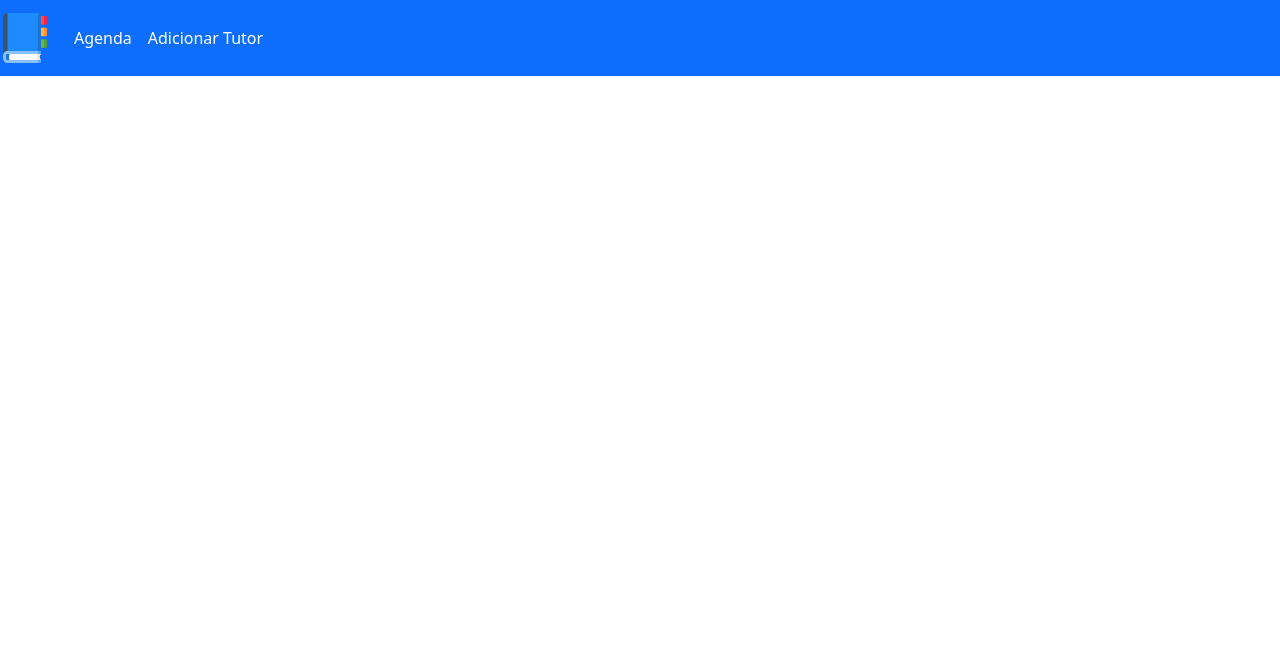
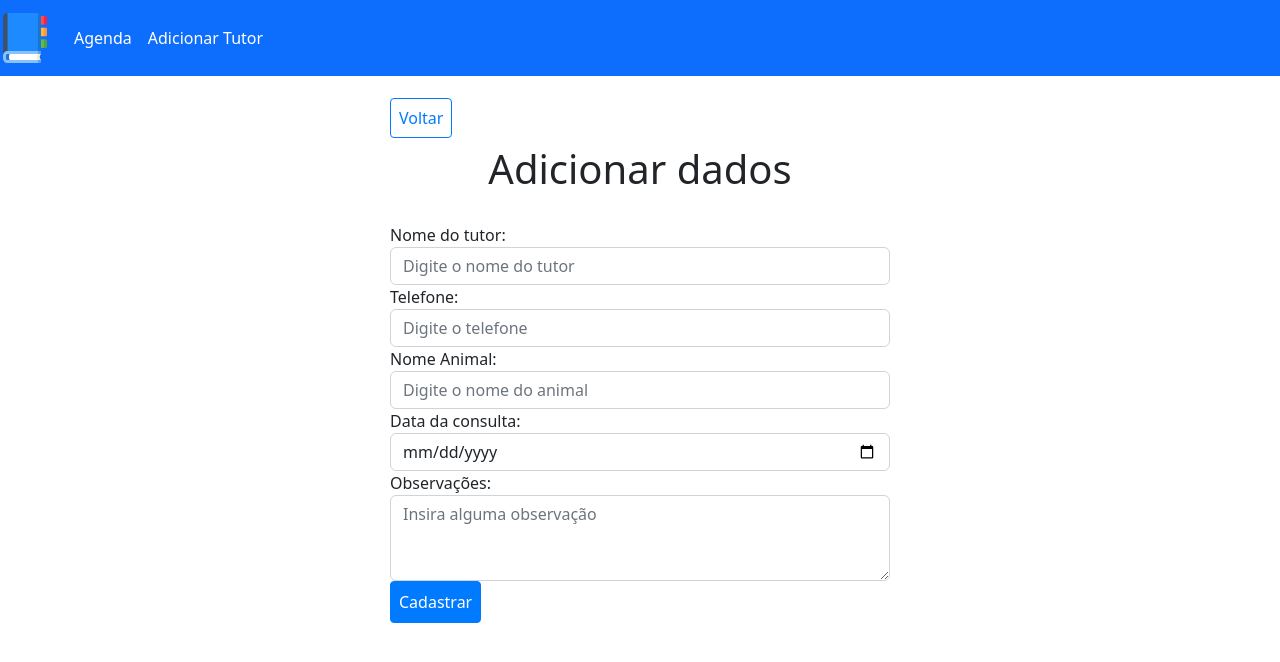
Before and after one commit to mendjoy/agenda_consultas, a PHP site: page /create.php in a window 1280 px wide. Shown: the top 662 px of the page. Run offline with PHP 8.4, Linux system fonts and the light colour scheme.

Commit message:
pagina front-end para adicionar dados

```diff
--- a/create.php
+++ b/create.php
@@ -1,4 +1,42 @@
 <?php
     include_once("templates/header.php");
+?>
+
+    <div class="container">
+        <?php include_once("templates/backbtn.html"); ?>
+        <h1 id="main-title">Adicionar dados</h1>
+
+            <form action="<?=$BASE_URL?>config/process.php" method="POST" id="create-form">
+
+                <input type="hidden" name="type" value="Create">
+                <div class="form-group">
+                    <label for="name">Nome do tutor:</label>
+                    <input type="text" class="form-control" id="name" name="name" placeholder="Digite o nome do tutor" required>
+                </div>
+
+                <div class="form-group">
+                    <label for="phone">Telefone:</label>
+                    <input type="text" class="form-control" id="phone" name="phone" placeholder="Digite o telefone" required>
+                </div>
+                <div class="form-group">
+                    <label for="animal">Nome Animal:</label>
+                    <input type="text" class="form-control" id="animal" name="animal" placeholder="Digite o nome do animal" required>
+                </div>
+                <div class="form-group">
+                    <label for="data">Data da consulta:</label>
+                    <input type="date" class="form-control" id="data" name="data"  required>
+                </div>
+                <div class="form-group">
+                    <label for="observation">Observações:</label>
+                    <textarea type="text" class="form-control" id="observation" name="observation" placeholder="Insira alguma observação" rows="3"></textarea>
+                </div>
+                <button type="submit" class="btn-btn-primary" >Cadastrar</button>
+            </form>
+
+
+    </div>
+
+
+<?php
     include_once("templates/footer.php");
 ?>
--- a/css/styles.css
+++ b/css/styles.css
@@ -95,3 +95,24 @@
     background-color: #007bff;
     color: white;
 }
+
+/*pagina se inserir dados*/
+.btn-btn-primary{
+    border: 1px solid #007bff;
+    color:white;
+    background-color: #007bff;
+    border-radius: 4px;
+    padding: 8px;
+    text-decoration: none;
+}
+
+.btn-btn-primary:hover{
+    text-decoration: underline;
+    background-color: white;
+    color: #007bff;
+}
+#create-form, #edit-form{
+    max-width: 500px;
+    margin: 0 auto;
+
+}
--- a/index.php
+++ b/index.php
@@ -21,6 +21,7 @@
                         <th scope="col">Tutor</th>
                         <th scope="col">Telefone</th>
                         <th scope="col">Animal</th>
+                        <th scope="col">Data</th>
                         <th scope="col"></th>
                     </tr>
                 </thead>
@@ -32,6 +33,7 @@
                             <td scope="row"><?= $contact["name"]?></td>
                             <td scope="row"><?= $contact["phone"]?></td>
                             <td scope="row"><?= $contact["animal"]?></td>
+                            <td scope="row"><?= $contact["date"]?></td>
                             <td class="actions">
                                 <a href="<?=$BASE_URL?>show.php?id=<?= $contact["id"]?>"><i class="fas fa-eye check-icon"></i></a>
                                 <a href="#"><i class="far fa-edit edit-icon"></i></a>
--- a/show.php
+++ b/show.php
@@ -14,6 +14,9 @@
         <p class="bold">Animal:</p>
         <p><?=$contact["animal"]?></p>
 
+        <p class="bold">Data da consulta:</p>
+        <p><?=$contact["date"]?></p>
+
         <p class="bold">Observações:</p>
         <p><?=$contact["observations"]?></p>
     </div>
```
